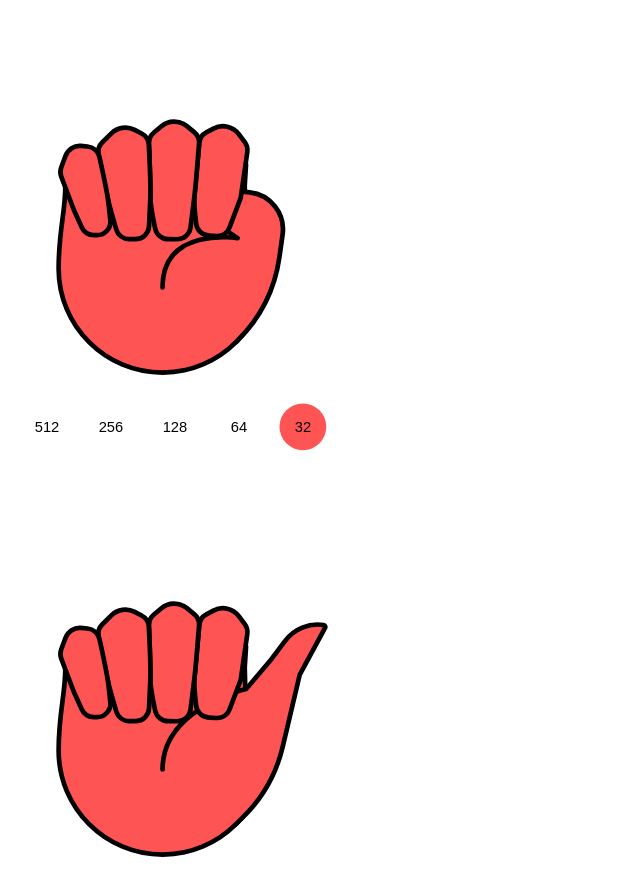
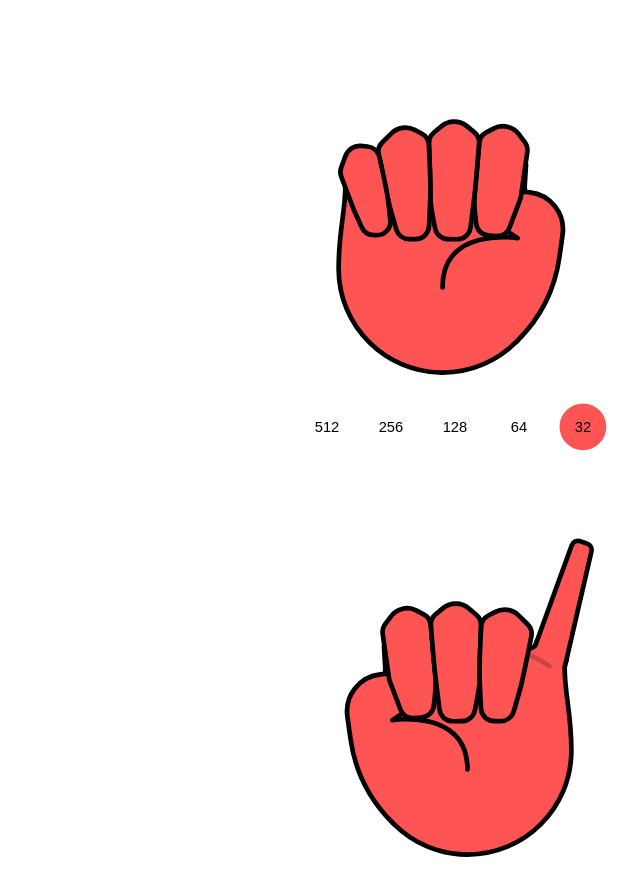
Before and after one commit to robstarbuck/finbin, a React (Create React App) app: page / in a window 1280 px wide. Shown: the whole page, without its empty margins (325-965 px from the left). Built offline with nearby package versions, Linux system fonts and the light colour scheme; a web font is replaced by a local one.

Commit message:
Fix for direction

```diff
--- a/src/components/hands.css
+++ b/src/components/hands.css
@@ -1,7 +1,12 @@
 article {
     display: flex;
     flex-wrap: wrap;
+    flex-direction: row-reverse;
 }
+article.rightToLeft {
+    flex-direction: row;
+}
+
 article > * {
     max-width: 320px;
 }
--- a/src/components/hands.tsx
+++ b/src/components/hands.tsx
@@ -1,6 +1,7 @@
 import React, { FC, useState } from "react";
 import { Hand } from "./hand";
 import produce from "immer";
+import cn from "classnames";
 import "./hands.css";
 import { valuesForHand, valueToHandCount } from "../lib/fingers";
 
@@ -33,25 +34,20 @@ const Hands: FC<Props> = (props) => {
     .fill(null)
     .map((_, i) => i);
 
-  const leftToRight = true;
+  const rightToLeft = false;
 
   const direction = <V extends unknown>(array: Array<V>) => {
-    return leftToRight ? array : [...array].reverse();
+    return rightToLeft ? [...array].reverse() : array;
   };
-
-  const handsOrdered = direction(hands);
-
-  console.log(handsOrdered.flatMap((h) => direction(valuesForHand(h))));
 
   return (
     <section>
-      <article>
-        {handsOrdered.map((i) => {
+      <article className={cn({ rightToLeft })}>
+        {hands.map((i) => {
           const values = valuesForHand(i);
-          console.log({ values, i });
           return (
             <Hand
-              isRight={true}
+              isRight={!(i % 2)}
               key={i}
               index={i}
               values={direction(values)}
```
